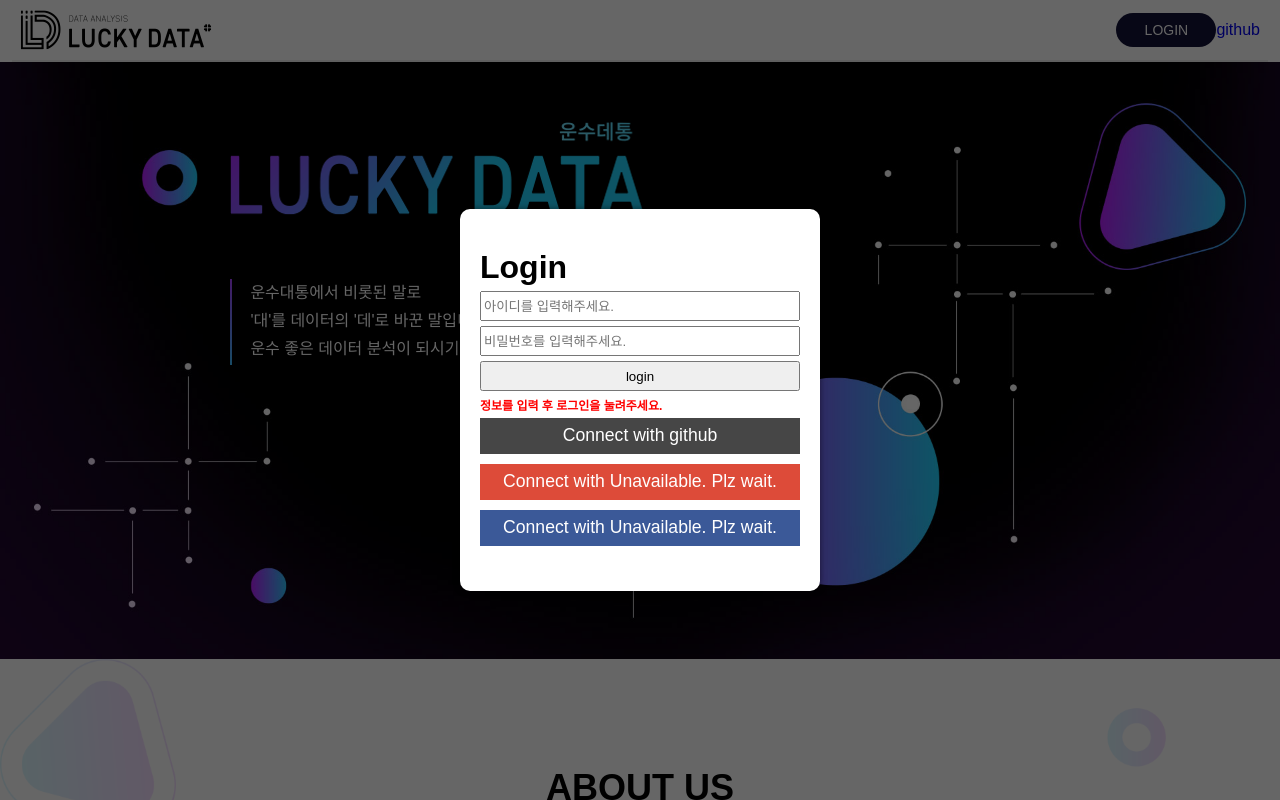
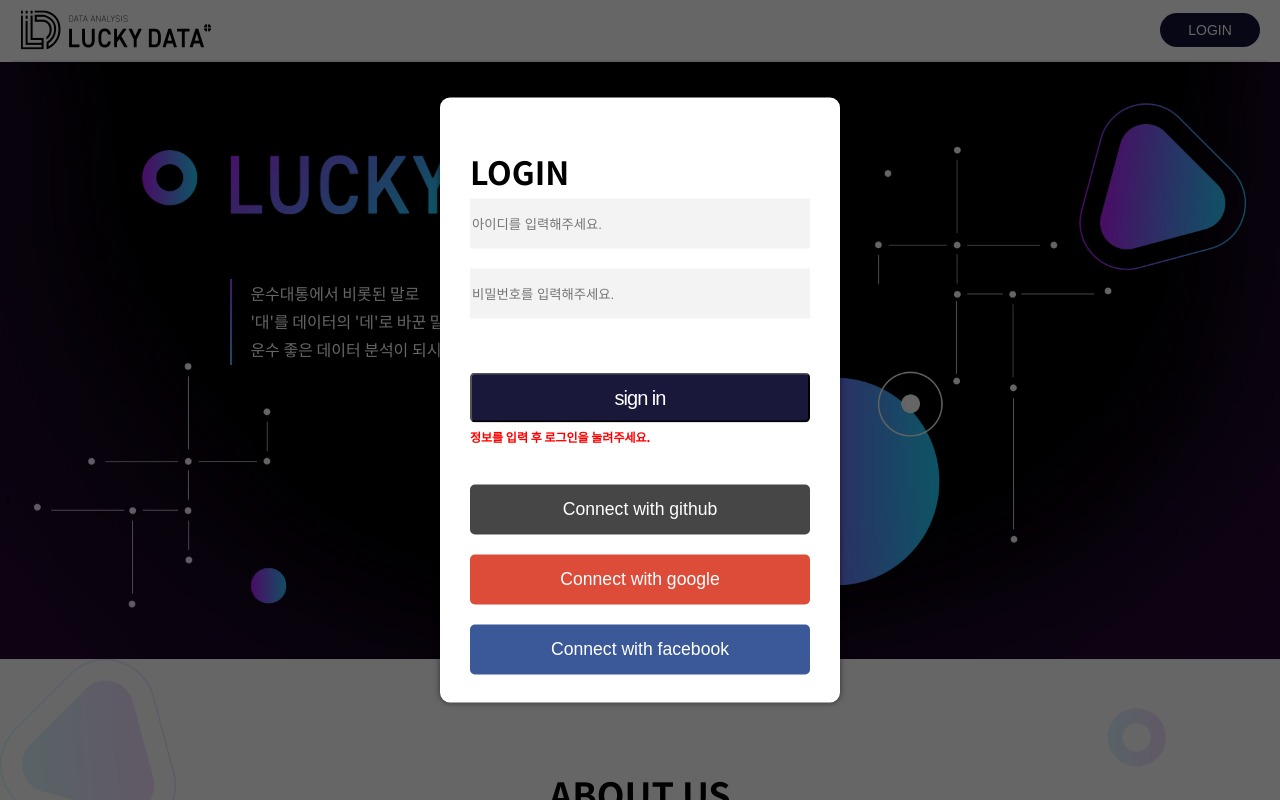
Before and after one commit to kakasoo/luckydata_client, a React (Create React App) app: page / in a window 1280 px wide. Both pictures are taken after a click on the button "LOGIN". Shown: the top 800 px of the page. Built offline with nearby package versions, Linux system fonts and the light colour scheme; no server answers.

Commit message:
[FE] style : 모달 창의 스타일 변경

```diff
--- a/public/index.html
+++ b/public/index.html
@@ -7,6 +7,8 @@
     <base href="/" />
   </head>
   <style>
+    @import url(http://fonts.googleapis.com/earlyaccess/notosanskr.css);
+
     ::-webkit-scrollbar {
       width: 8px;
     }
--- a/src/components/molecules/Header.tsx
+++ b/src/components/molecules/Header.tsx
@@ -79,9 +79,6 @@ const Header = (): JSX.Element => {
         >
           {buttonText}
         </Button>
-        <a href="https://github.com/login/oauth/authorize?client_id=Iv1.9ef5921b3847e124&redirect_uri=http://127.0.0.1:3000/callback">
-          github
-        </a>
       </HeaderButtonGroup>
     </StyledHeader>
   );
--- a/src/components/molecules/LoginButtonGroup.tsx
+++ b/src/components/molecules/LoginButtonGroup.tsx
@@ -2,11 +2,7 @@ import React from 'react';
 import Button from '../atoms/Button';
 
 const LoginButtonGroup = (): JSX.Element => {
-  const loginButtons = [
-    'github',
-    'Unavailable. Plz wait.',
-    'Unavailable. Plz wait.',
-  ];
+  const loginButtons = ['github', 'google', 'facebook'];
   const loginColor = ['rgb(70,70,70)', 'rgb(221,75,57)', 'rgb(59,89,152)'];
   const onLogin = (auth: string): (() => void) => {
     const login = (name: string) => async () => {
@@ -23,19 +19,21 @@ const LoginButtonGroup = (): JSX.Element => {
   };
 
   return (
-    <>
+    <div style={{ marginTop: '30px' }}>
       {loginButtons.map((strategy, index) => (
         <Button
-          width="100%"
-          marginTop="5px"
-          marginBottom="5px"
+          width="340px"
+          height="50px"
+          marginTop="10px"
+          marginBottom="10px"
+          borderRadius="5px"
           background={loginColor[index]}
           key={index}
           onclick={onLogin(loginButtons[index])}
           children={`Connect with ${strategy}`}
         ></Button>
       ))}
-    </>
+    </div>
   );
 };
 
--- a/src/components/organisms/Modal.tsx
+++ b/src/components/organisms/Modal.tsx
@@ -38,12 +38,13 @@ const ModalInner = styled.div`
   box-shadow: 0 0 6px 0 rgba(0, 0, 0, 0.5);
   background-color: #fff;
   border-radius: 10px;
-  width: 360px;
+  width: 400px;
+  height: 605px;
   max-width: 480px;
   top: 50%;
   transform: translateY(-50%);
   margin: 0 auto;
-  padding: 40px 20px;
+  padding: 50px 30px;
 `;
 
 const Modal = ({ className, visible, children }: modalProps): JSX.Element => {
@@ -122,34 +123,53 @@ const Modal = ({ className, visible, children }: modalProps): JSX.Element => {
       >
         <ModalInner tabIndex={0} className="modalInner">
           <h1 style={{ color: 'black', margin: '0px', marginBottom: '5px' }}>
-            Login
+            LOGIN
           </h1>
           <input
             placeholder="아이디를 입력해주세요."
-            style={{ width: '100%', height: '30px', marginBottom: '5px' }}
+            style={{
+              background: 'rgb(243, 243, 243)',
+              width: '100%',
+              height: '50px',
+              border: 'none',
+              marginBottom: '20px',
+            }}
             id="user_id"
             name="user_id"
-            // value="201634101"
             onChange={changeID}
           ></input>
           <input
             type="password"
             placeholder="비밀번호를 입력해주세요."
-            style={{ width: '100%', height: '30px', marginBottom: '5px' }}
+            style={{
+              background: 'rgb(243, 243, 243)',
+              width: '100%',
+              height: '50px',
+              border: 'none',
+              marginBottom: '54px',
+            }}
             id="password"
             name="password"
-            // value="kakasoo"
             onChange={changePassword}
             onKeyPress={isEnter}
           ></input>
           <button
-            style={{ width: '100%', height: '30px', marginBottom: '5px' }}
+            style={{
+              background: 'rgb(25,24,59)',
+              width: '340px',
+              height: '50px',
+              marginBottom: '5px',
+              color: 'white',
+              fontSize: '20px',
+              lineHeight: '28px',
+              letterSpacing: '-1px',
+              borderRadius: '5px',
+            }}
             id="login_button"
             onClick={login}
           >
-            login
+            sign in
           </button>
-          {/* <button onClick={authCheck}> auth check </button> */}
           <span
             style={{
               color: messageColor,
```
Also changed, not shown: 1 other file (tests, documents, lock files or other folders).
